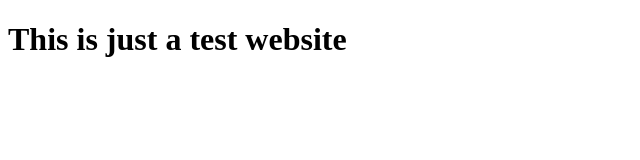
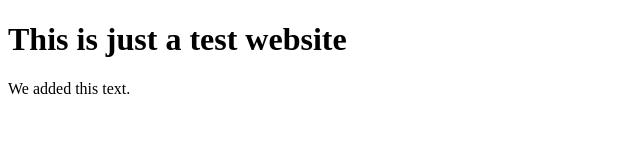
Before and after one commit to hardeep360/test-website, a plain HTML site: page index.html in a window 1280 px wide. Shown: the whole page, without its empty margins (0-640 px from the left). Drawn offline with Linux system fonts and the light colour scheme.

Commit message:
added desc

```diff
--- a/index.html
+++ b/index.html
@@ -7,5 +7,6 @@
 </head>
 <body>
     <h1>This is just a test website</h1>
+    <p>We added this text.</p>
 </body>
 </html>
```
